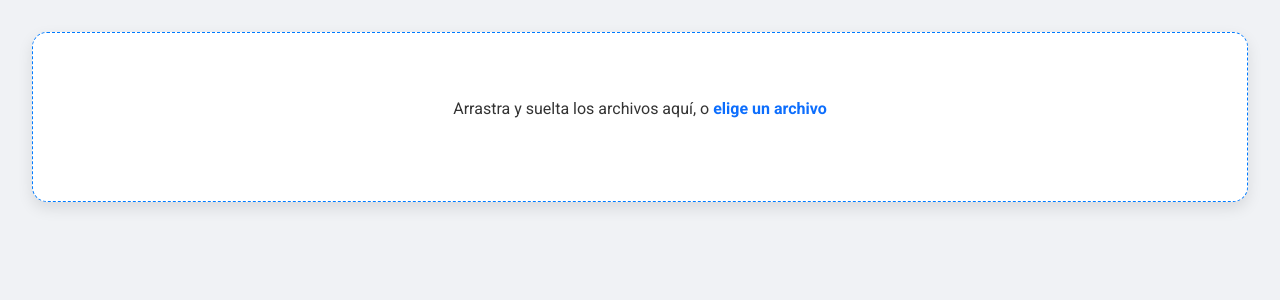
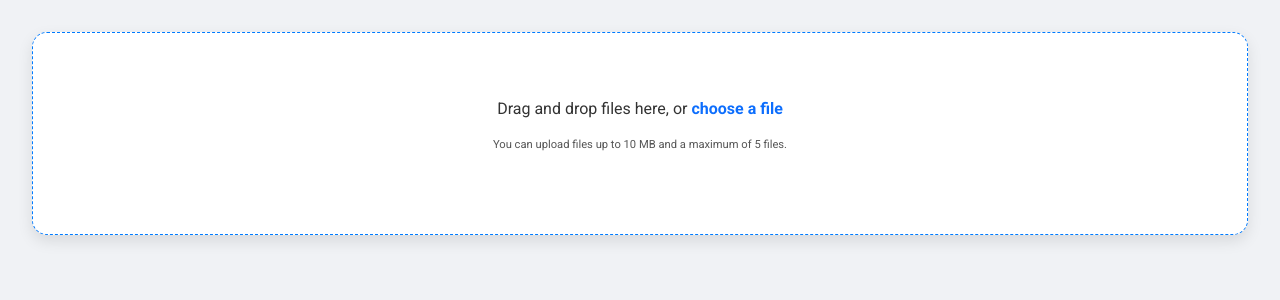
Before and after one commit to raidolContreras/Loadify, a PHP site: page / in a window 1280 px wide. Shown: the top 300 px of the page. Run offline with PHP 8.4, Linux system fonts and the light colour scheme; some libraries are stand-ins or nearby versions.

Commit message:
loadify upload to npm

```diff
--- a/css/styles.css
+++ b/css/styles.css
@@ -10,7 +10,12 @@ p {
     margin-top: 1rem;
 }
 
-.upload-container {
+.subtitle {
+    font-size: 0.7rem;
+    color: #555;
+}
+
+.loadify {
     border: 1px dashed #007bff;
     padding: 3rem;
     text-align: center;
--- a/index.html
+++ b/index.html
@@ -12,7 +12,7 @@
     <link rel="stylesheet" href="css/styles.css">
 </head>
 <body>
-    <div id="upload-container"></div>
+    <div id="loadify"></div>
     <script type="module" src="js/main.js"></script>
     <script src="https://cdnjs.cloudflare.com/ajax/libs/toastr.js/latest/toastr.min.js"></script>
     <script src="https://cdn.jsdelivr.net/npm/@popperjs/core@2.11.6/dist/umd/popper.min.js"></script>
--- a/js/fileUploader.js
+++ b/js/fileUploader.js
@@ -33,6 +33,9 @@ class FileUploader {
                         type: 'Tipo',
                         fileDeleted: 'archivo eliminado',
                         filesDeleted: 'archivos eliminados',
+                        deleteFilesSelected: 'Eliminar seleccionados',
+                        dragFilesHere: '<i class="fas fa-cloud-upload-alt"></i> Suelta tus archivos aquí',
+                        subtitleText: 'Puedes subir archivos de hasta 10 MB y un máximo de 5 archivos.',
                     },
                     en: {
                         dragDropText: 'Drag and drop files here, or',
@@ -50,6 +53,9 @@ class FileUploader {
                         type: 'Type',
                         fileDeleted: 'file deleted',
                         filesDeleted: 'files deleted',
+                        deleteFilesSelected: 'Delete selected',
+                        dragFilesHere: '<i class="fas fa-cloud-upload-alt"></i> Drop your files here',
+                        subtitleText: 'You can upload files up to 10 MB and a maximum of 5 files.',
                     },
                 },
 
@@ -90,7 +96,7 @@ class FileUploader {
     // Método que inicializa el renderizado y listeners
     init() {
         this.renderUploader(this.container.id);
-        this.addEventListeners();
+        this.addEventListeners(this.container.id);
     }
 
     // Método opcional para añadir datos adicionales al FormData
@@ -108,10 +114,11 @@ class FileUploader {
                         <i class="fas fa-folder-open"></i> ${this.getTranslation('chooseFile')}
                     </label>
                 </p>
+                <p class="subtitle">${this.getTranslation('subtitleText')}</p>
                 <input type="file" id="file-upload" multiple accept="${this.options.allowedFileTypes.map((type) => `.${type}`).join(',')}">
                 ${this.options.enableBulkDelete ? `
                     <button class="btn btn-danger mt-3 d-none" id="delete-selected" disabled>
-                        <i class="fas fa-trash-alt"></i> Eliminar seleccionados
+                        <i class="fas fa-trash-alt"></i> ${this.getTranslation('deleteFilesSelected')}
                     </button>
                 ` : ''}
 
@@ -125,26 +132,36 @@ class FileUploader {
     }
 
     // Añade los listeners para drag & drop, selección de archivos y envío
-    addEventListeners() {
+    addEventListeners(containerId) {
         const fileInput = this.container.querySelector('#file-upload');
-        const uploadContainer = this.container.querySelector('.upload-container');
+        const uploadContainer = this.container.querySelector('.' + containerId);
         const label = this.container.querySelector('label[for="file-upload"]');
+        const originalText = uploadContainer.querySelector('p').innerHTML; // Guarda el contenido original
 
-        // Dragover - Añade clase visual
+        // Dragover - Añade clase visual y cambia el texto
         uploadContainer.addEventListener('dragover', (event) => {
             event.preventDefault();
             uploadContainer.classList.add('dragover');
+            // Actualizar el mensaje mientras se está arrastrando
+            const p = uploadContainer.querySelector('p');
+            p.innerHTML = `${this.getTranslation('dragFilesHere')}`;
         });
 
-        // Dragleave - Elimina clase visual
+        // Dragleave - Restaura el texto original
         uploadContainer.addEventListener('dragleave', () => {
             uploadContainer.classList.remove('dragover');
+            const p = uploadContainer.querySelector('p');
+            p.innerHTML = originalText;
         });
 
-        // Drop - Gestiona archivos soltados
+        // Drop - Procesa la selección y restaura el texto si lo deseas
         uploadContainer.addEventListener('drop', (event) => {
             event.preventDefault();
             uploadContainer.classList.remove('dragover');
+            const p = uploadContainer.querySelector('p');
+            // Puedes restaurar el texto original o dejar otro mensaje
+            p.innerHTML = originalText;
+
             const newFiles = Array.from(event.dataTransfer.files);
             this.handleFileSelection(newFiles);
 
@@ -153,7 +170,7 @@ class FileUploader {
             }
         });
 
-        // Previene comportamiento predeterminado en el label
+        // Prevent default en el label para evitar comportamientos no deseados
         label.addEventListener('click', (event) => {
             event.stopPropagation();
         });
@@ -164,7 +181,7 @@ class FileUploader {
             this.handleFileSelection(newFiles);
         });
 
-        // Si la opción sendButton está activada, agregamos el evento de envío por defecto
+        // Evento del botón de envío si esta opción está activada
         if (this.options.sendButton) {
             const sendFilesButton = this.container.querySelector('#send-files');
             if (sendFilesButton) {
--- a/js/main.js
+++ b/js/main.js
@@ -1,10 +1,10 @@
 import FileUploader from './fileUploader.js';
 
-const uploader = new FileUploader('upload-container', {
+const uploader = new FileUploader('loadify', {
     maxFileSize: 10,
     maxFiles: 10,
     autoProcessQueue: false,
     showDetails: ['name', 'size', 'type'],
     thumbnails: true,
-    language: 'es',
+    language: 'en',
 });
--- /dev/null
+++ b/package.json
@@ -0,0 +1,5 @@
+{
+  "name": "loadifybyraidol",
+  "version": "1.0.0",
+  "description": "Loadify is a modular and reusable pure JavaScript class that allows you to integrate an advanced file upload interface with drag and drop support, file preview, file type and size validation, multi-language translation (Spanish and English), a progress bar, and individual or bulk file deletion."
+}
```
Also changed, not shown: other parts of css/styles.css (+33 -2 lines), README.md.
